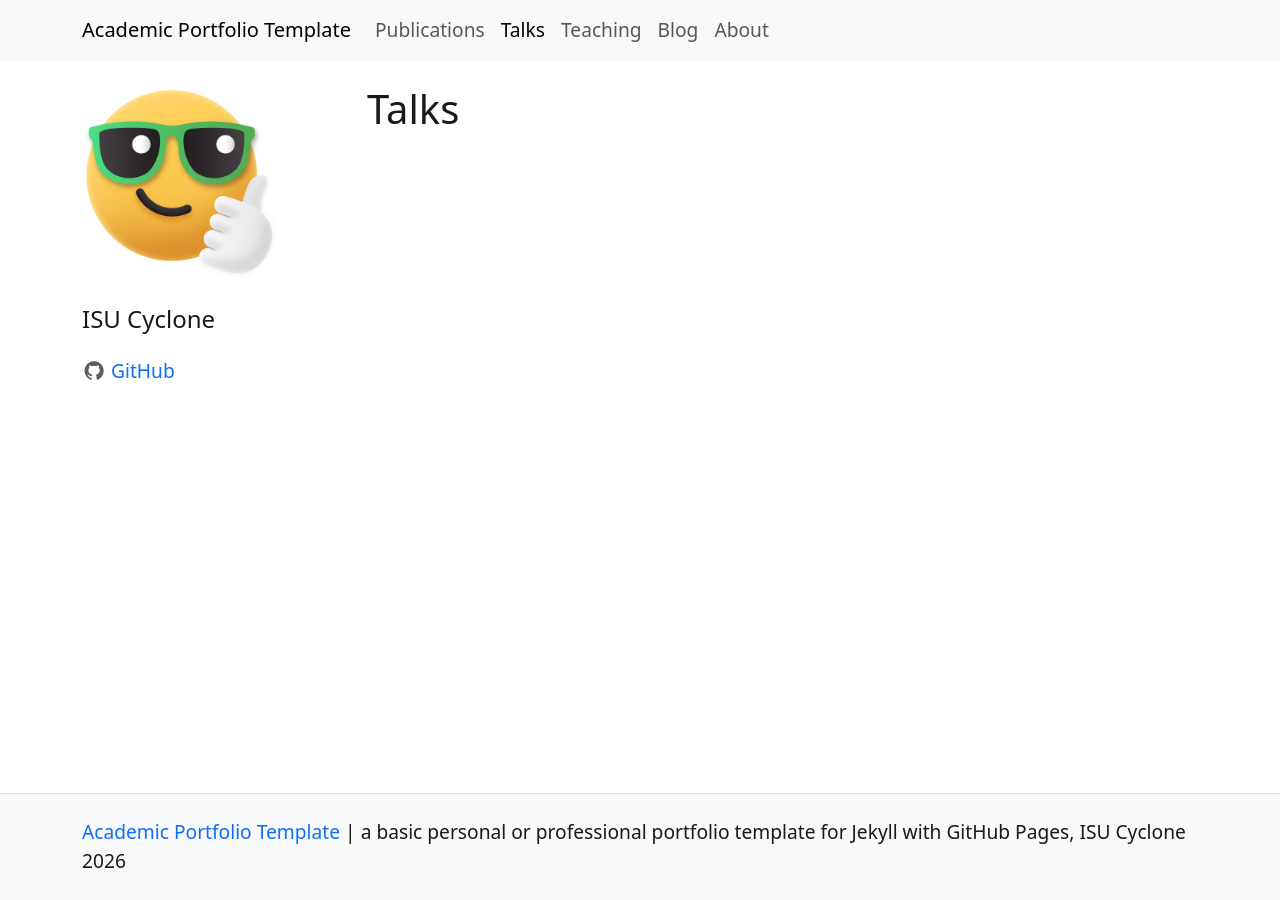
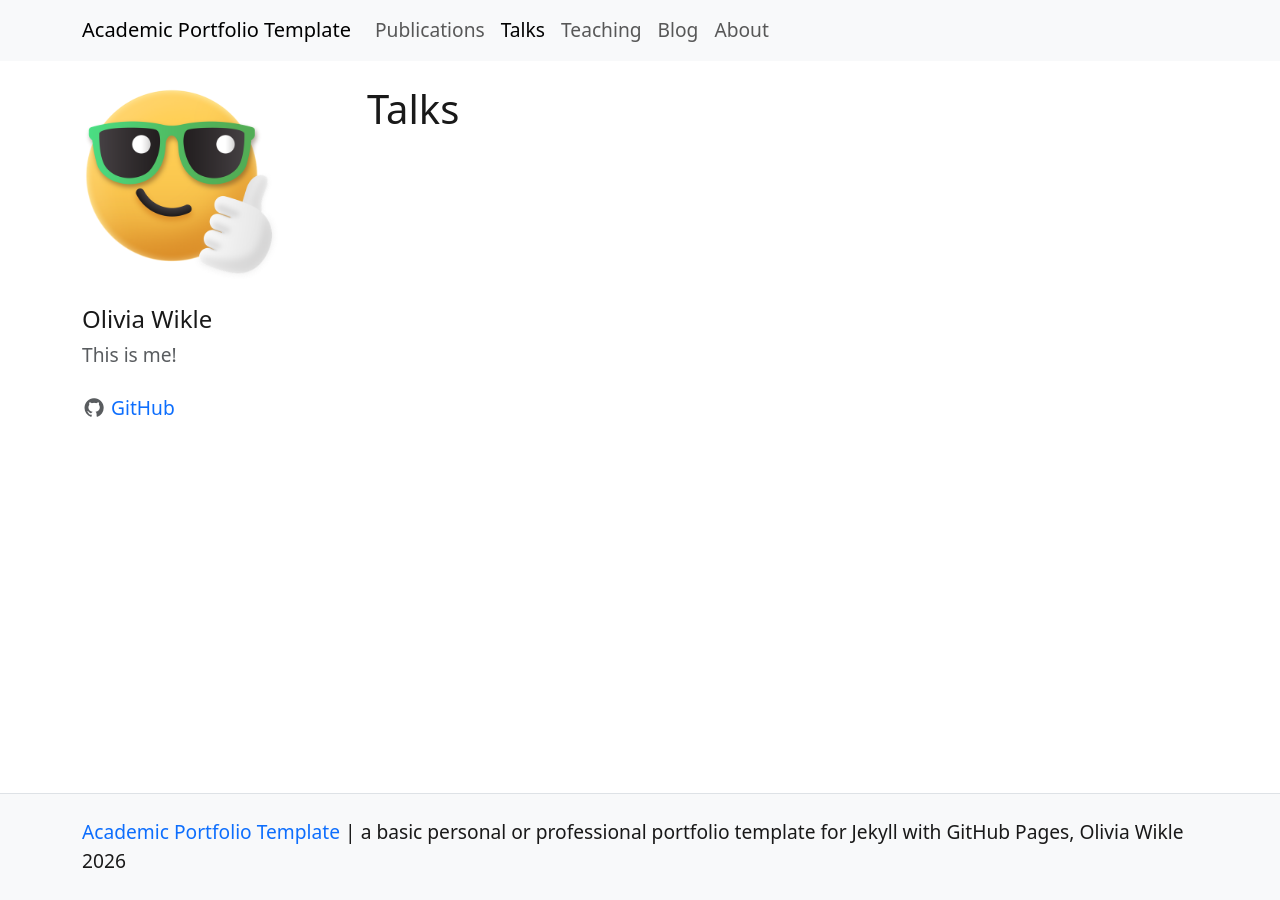
Before and after one commit to owikle/portfolio-test, a Jekyll site: the page built from pages/talks.md, in a window 1280 px wide. Built offline with Jekyll 4.4.1, drawn with Linux system fonts in a browser that asks for light colours; nearby versions of some CDN libraries.

Commit message:
Update _config.yml

```diff
--- a/_config.yml
+++ b/_config.yml
@@ -12,12 +12,12 @@
 title: Academic Portfolio Template
 description: "a basic personal or professional portfolio template for Jekyll with GitHub Pages"
 year: 2026
-author: ISU Cyclone
-bio:
+author: Olivia Wikle
+bio: This is me!
 # personal urls
 image: /assets/img/emoji-cool.png
 email:
-github:
+github: https://github.com/owikle
 department:
 orcid:
 cv:
```
